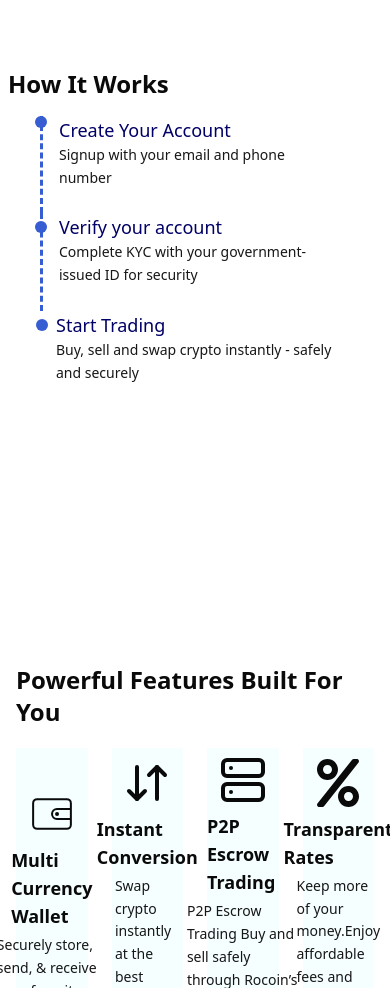
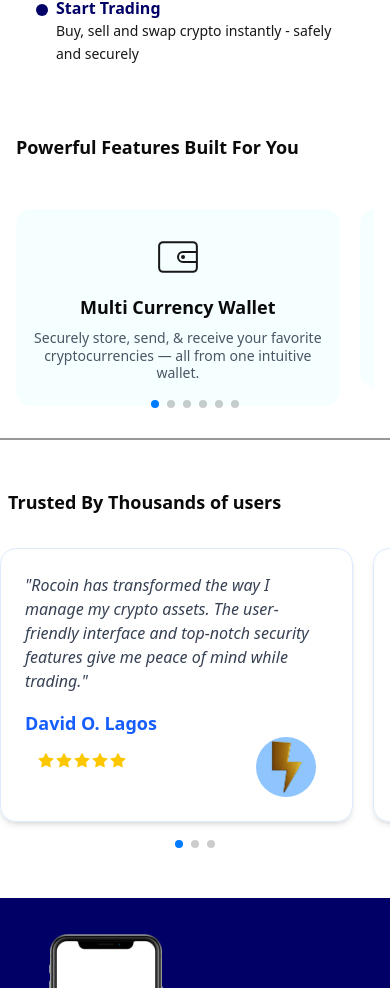
Before and after one commit to UMARKS-TECHNOLOGIES/rocoin, a React (Vite) app: page / in a window 390 px wide. Shown: the part 2292-3280 px from the top of the page. Built offline with nearby package versions, Linux system fonts and the light colour scheme.

Commit message:
Added mobile responsiveness except navbar and footer

```diff
--- a/package.json
+++ b/package.json
@@ -20,6 +20,7 @@
     "react-dom": "^19.1.1",
     "react-icons": "^5.5.0",
     "react-router-dom": "^7.9.4",
+    "swiper": "^12.0.3",
     "tailwind-merge": "^3.3.1",
     "tailwindcss": "^4.1.14",
     "tailwindcss-animate": "^1.0.7",
--- a/src/pages/landingPage/components/Footer.jsx
+++ b/src/pages/landingPage/components/Footer.jsx
@@ -12,20 +12,20 @@
 
 const Footer = () => {
     return (
-        <>
-            <section className="bg-[#010066] pb-30 pt20">
+        <div className='mt-5'>
+            <section className="bg-[#010066] pb-30">
                 <div className="max-w-7xl mx-auto py-2 px-4">
                     <div className=" grid grid-cols-2">
-                        <div className="relative px-4">
-                            <img src={WhitePhone} alt="" className="absolute w-45 " />
-                            <img src={BlackPhone} alt="" className="absolute w-45 left-50 top-15" />
+                        <div className="relative px-5">
+                            <img src={WhitePhone} alt="" className="absolute w-35 " />
+                            <img src={BlackPhone} alt="" className="absolute w-35 left-38 top-15" />
                         </div>
-                        <div className="max-w-2xl px-20 mt-20 py-5">
+                        <div className="max-w-2xl px-10 mt-20 py-2">
                             <h2 className=" text-2xl font-bold text-[#ffffff]">Start Your Crypto Journey With Rocoin</h2>
                             <p className="text-[#ffffff] text-sm font-bold">
                                 Buy, sell, and manage your digital assets with ease. Rocoin gives you the power to own your crypto — safely, securely, and instantly.
                             </p>
-                            <div className='flex gap-3 mt-10'>
+                            <div className='flex gap-3 mt-5'>
                                 <Link
                                     to='https://play.google.com.store'
                                     target='_blank'
@@ -67,10 +67,11 @@
                     </div>
                 </div>
             </section>
+
             <section className="bg-[#010066] border-t border-[#34333380] ">
                 <div className="border-t-2 border-[#34333380] max-w-7xl mx-auto flex px-10 gap-50">
                     <div className="">
-                        <img src={Logo} alt="" className="w-60" />
+                        <img src={Logo} alt="" className="w-45" />
                         <p className="mb-5 leading-relaxed text-sm font-medium text-[#ffffff]">© 2025 Rocoin. All rights reserved.</p>
                     </div>
                     <div className="flex flex-col items-center justify-center py-15">
@@ -89,7 +90,7 @@
                     </div>
                 </div>
             </section>
-        </>
+        </div>
     )
 }
 
--- a/src/pages/landingPage/components/HowItWorks.jsx
+++ b/src/pages/landingPage/components/HowItWorks.jsx
@@ -5,34 +5,32 @@
     return (
         <section className='bg-[#ffffff]'>
             <div className="max-w-7xl mx-auto py-8">
-                <div className="grid md:grid-cols-2 gap-4 md:px-8  ">
-                    <div className="py-5">
-                        <div className='md:px-20 px-5'>
-                            <img src={PhoneImage} loading='lazy' className='w-80' />
+                <div className="py-5 grid md:grid-cols-2 gap-8 items-center md:px-8 px-0">
+                        <div className='md:px-20 px-10 flex items-center justify-center md:justify-start'>
+                            <img src={PhoneImage} loading='lazy' className='md:w-70 w-50' />
                         </div>
-                        <div className="px-2 py-28">
-                            <h2 className='font-bold text-2xl'>How It Works</h2>
-                            <div className='px-8 mt-4'>
-                                <div className='relative border-l-3 px-4 border-dashed border-l-[#365dd1] pb-6 '>
-                                    <span className='absolute bg-[#365dd1] w-3 h-3 -left-2 rounded-full'></span>
-                                    <h3 className='text-lg font-medium text-[#010066]'>Create Your Account</h3>
+                        <div className="px-2 md:py-28 py-0">
+                            <h2 className='font-bold text-2xl mb-8 md:mb-10'>How It Works</h2>
+                            <div className='px-8 md:mt-4 mt-2'>
+                                <div className='relative border-l-3 px-4 border-dashed border-l-[#010066] pb-6 '>
+                                    <span className='absolute bg-[#010066] w-3 h-3 -left-2 rounded-full'></span>
+                                    <h3 className='md:text-lg font-bold  text-[#010066] text-[16px]'>Create Your Account</h3>
                                     <p className='text-sm text-accent-foreground leading-relaxed'>Signup with your email and phone number</p>
                                 </div>
-                                <div className='relative border-l-3 px-4 border-dashed border-l-[#365dd1] pb-6'>
-                                    <span className='absolute bg-[#365dd1] w-3 h-3 -left-2 top-2 rounded-full'></span>
-                                    <h3 className='text-lg font-medium text-[#010066]'>Verify your account</h3>
+                                <div className='relative border-l-3 px-4 border-dashed border-l-[#010066] pb-6'>
+                                    <span className='absolute bg-[#010066] w-3 h-3 -left-2 top-2 rounded-full'></span>
+                                    <h3 className='md:text-lg font-bold text-[#010066] text-[16px]'>Verify your account</h3>
                                     <p className='text-accent-foreground leading-relaxed text-sm'>Complete KYC with your government-issued ID for security</p>
                                 </div>
                                 <div className='relative px-4'>
-                                    <span className='absolute bg-[#365dd1] w-3 h-3 -left-1 top-2 rounded-full'></span>
-                                    <h3 className='text-lg font-medium text-[#010066]'>Start Trading</h3>
+                                    <span className='absolute bg-[#010066] w-3 h-3 -left-1 top-2 rounded-full'></span>
+                                    <h3 className='md:text-lg font-bold text-[#010066] text-[16px]'>Start Trading</h3>
                                     <p className='text-accent-foreground leading-relaxed text-sm'>Buy, sell and swap crypto instantly - safely and securely</p>
                                 </div>
                             </div>
                         </div>
                     </div>
                 </div>
-            </div>
         </section>
     )
 }
--- a/src/pages/landingPage/components/OurFeatures.jsx
+++ b/src/pages/landingPage/components/OurFeatures.jsx
@@ -4,7 +4,13 @@
 import { FaPercent } from "react-icons/fa";
 import { BiSupport } from "react-icons/bi";
 import { RiLockPasswordLine } from "react-icons/ri";
-import { LuNetwork, LuServer, LuCircuitBoard } from "react-icons/lu";
+import { LuServer } from "react-icons/lu";
+
+import { Swiper, SwiperSlide } from "swiper/react";
+import { Pagination } from "swiper/modules";
+import "swiper/css";
+import "swiper/css/pagination";
+
 
 const OurFeatures = () => {
     const features = [
@@ -41,10 +47,41 @@
     ];
 
     return (
-        <section className='bg-[#ffffff] py-25'>
+        <section className='bg-[#ffffff] md:py-25 py-0'>
             <div className="max-w-7xl py-4 mx-auto px-4">
-                <h2 className='font-bold text-2xl capitalize'>Powerful Features Built for You</h2>
-                <div className='grid grid-cols-4 gap-6 mt-5'>
+                <h2 className='font-bold md:text-2xl text-lg capitalize'>Powerful Features Built for You</h2>
+
+
+                {/* Mobile slider */}
+                <div className="block lg:hidden mt-8">
+                    <Swiper
+                        modules={[Pagination]}
+                        spaceBetween={20}
+                        pagination={{ clickable: true }}
+                        slidesPerView={1.1}
+                        breakpoints={{
+                            480: { slidesPerView: 1.2 },
+                            640: { slidesPerView: 2 },
+                        }}
+                    >
+                        {features.map((feature, index) => (
+                            <SwiperSlide key={index}>
+                                <div className="bg-[#9BF7F71A] rounded-2xl py-6 px-4 flex flex-col items-center text-center hover:shadow-md transition-all duration-300 my-4">
+                                    <span className="text-5xl text-primary">{feature.icon}</span>
+                                    <h2 className="font-semibold text-lg mt-3">
+                                        {feature.title}
+                                    </h2>
+                                    <p className="text-sm text-gray-600 md:leading-relaxed leading-tight mt-2 ">
+                                        {feature.description}
+                                    </p>
+                                </div>
+                            </SwiperSlide>
+                        ))}
+                    </Swiper>
+                </div>
+
+
+                <div className='hidden lg:grid grid-cols-3 xl:grid-cols-4 gap-6 mt-10'>
                     {features.map((feature, index) => {
                         // index is 0-based: item 5 => i===4, item 6 => i===5
                         const extraClasses =
@@ -52,7 +89,7 @@
                                 index === 5 ? "col-start-3" : // 6th item -> start at column 3 (right next to the 5th)
                                     "";
                         return (
-                            <div key={feature.id ?? index} className={`bg-[#9BF7F71A] py-2 flex flex-col items-center justify-center ${extraClasses}`}>
+                            <div key={feature.id ?? index} className={`bg-[#9BF7F71A] rounded-2xl py-6 px-4 flex flex-col items-center text-center hover:shadow-md transition-all duration-300 ${extraClasses}`}>
                                 <span className='text-5xl '>{feature.icon}</span>
                                 <h2 className='font-semibold text-lg mt-2'>{feature.title}</h2>
                                 <p className='text-sm text-accent-foreground leading-relaxed px-2 mt-1'>{feature.description}</p>
--- a/src/pages/landingPage/components/Testimonials.jsx
+++ b/src/pages/landingPage/components/Testimonials.jsx
@@ -1,9 +1,10 @@
 import React from 'react'
-import { Carousel, CarouselContent, CarouselItem, CarouselNext, CarouselPrevious } from "@/components/ui/carousel";
 import Profileimage from '../../../assets/images/thunder.png'
 import { AiFillStar, AiOutlineStar } from "react-icons/ai";
-
-
+import { Swiper, SwiperSlide } from 'swiper/react';
+import { Pagination } from 'swiper/modules';
+import "swiper/css";
+import "swiper/css/pagination";
 const Testimonials = () => {
   const testimonial = [
     {
@@ -24,32 +25,60 @@
       rating: '5',
       profileImage: ""
     },
-    {
-      name: 'David O. Lagos',
-      testimony: 'Rocoin has transformed the way I manage my crypto assets. The user-friendly interface and top-notch security features give me peace of mind while trading.',
-      rating: '4',
-      profileImage: ""
-    },
-    {
-      name: 'David O. Lagos',
-      testimony: 'Rocoin has transformed the way I manage my crypto assets. The user-friendly interface and top-notch security features give me peace of mind while trading.',
-      rating: '5',
-      profileImage: ""
-    },
   ]
 
   return (
     <section className='border-t-2 border-[#34333380] bg-[#ffffff]'>
       <div className="mx-auto max-w-7xl py-4">
-        <h2 className="font-bold mt-8 px-16 text-2xl">Trusted By Thousands of users</h2>
-        <div className='max-w-6xl mx-auto'>
-          <Carousel className='w-full'>
-            <CarouselContent>
+        <h2 className="font-bold mt-8 md:px-16 px-2 md:text-2xl text-lg ">Trusted By Thousands of users</h2>
+
+        {/* mobile slider */}
+        <div className="block lg:hidden mt-8">
+          <Swiper
+            modules={[Pagination]}
+            spaceBetween={20}
+            pagination={{ clickable: true }}
+            slidesPerView={1.1}
+            breakpoints={{
+              480: { slidesPerView: 1.2 },
+              640: { slidesPerView: 2 }
+            }}
+
+          >
+
             {testimonial.map((item, index) => (
-                <CarouselItem
-                  key={index}
-                  className="p-6 md:basis-1/2 lg:basis-1/3"
-                >
+              <SwiperSlide key={index}>
+                <div className="bg-white/70 backdrop-blur-md rounded-2xl p-6 shadow-md border border-blue-100 transition-transform hover:scale-105 duration-300 mb-10">
+                  <p className="text-gray-700 italic mb-4">"{item.testimony}"</p>
+                  <div>
+                    <h3 className="text-lg font-semibold text-blue-600">{item.name}</h3>
+                    <div className="px-3 flex justify-between items-center">
+                      {/* Rating Stars */}
+                      <div className="flex justify-center mb-3 text-yellow-400 text-lg">
+                        {Array(5)
+                          .fill()
+                          .map((_, i) =>
+                            i < item.rating ? (
+                              <AiFillStar key={i} />
+                            ) : (
+                              <AiOutlineStar key={i} />
+                            )
+                          )}
+                      </div>
+                      <div className="w-15 h-15 rounded-full bg-blue-300 flex items-center justify-center">
+                        <img src={Profileimage} className='w-full' />
+                      </div>
+                    </div>
+                  </div>
+                </div>
+              </SwiperSlide>
+            ))}
+          </Swiper>
+        </div>
+
+
+        <div className='max-w-6xl mx-auto hidden lg:grid grid-cols-3 gap-6 mt-10'>
+          {testimonial.map((item, index) => (
             <div className="bg-white/70 backdrop-blur-md rounded-2xl p-6 shadow-md border border-blue-100 transition-transform hover:scale-105 duration-300">
               <p className="text-gray-700 italic mb-4">"{item.testimony}"</p>
               <div>
@@ -73,15 +102,7 @@
                 </div>
               </div>
             </div>
-                </CarouselItem>
           ))}
-            </CarouselContent>
-
-            <div className="flex justify-center mt-6 gap-4">
-              <CarouselPrevious className="bg-blue-100 text-blue-600 hover:bg-blue-200" />
-              <CarouselNext className="bg-blue-100 text-blue-600 hover:bg-blue-200" />
-            </div>
-          </Carousel>
         </div>
       </div>
     </section>
```
Also changed, not shown: 1 other file (tests, documents, lock files or other folders). Lines whose indentation alone changed are shown as unchanged.
